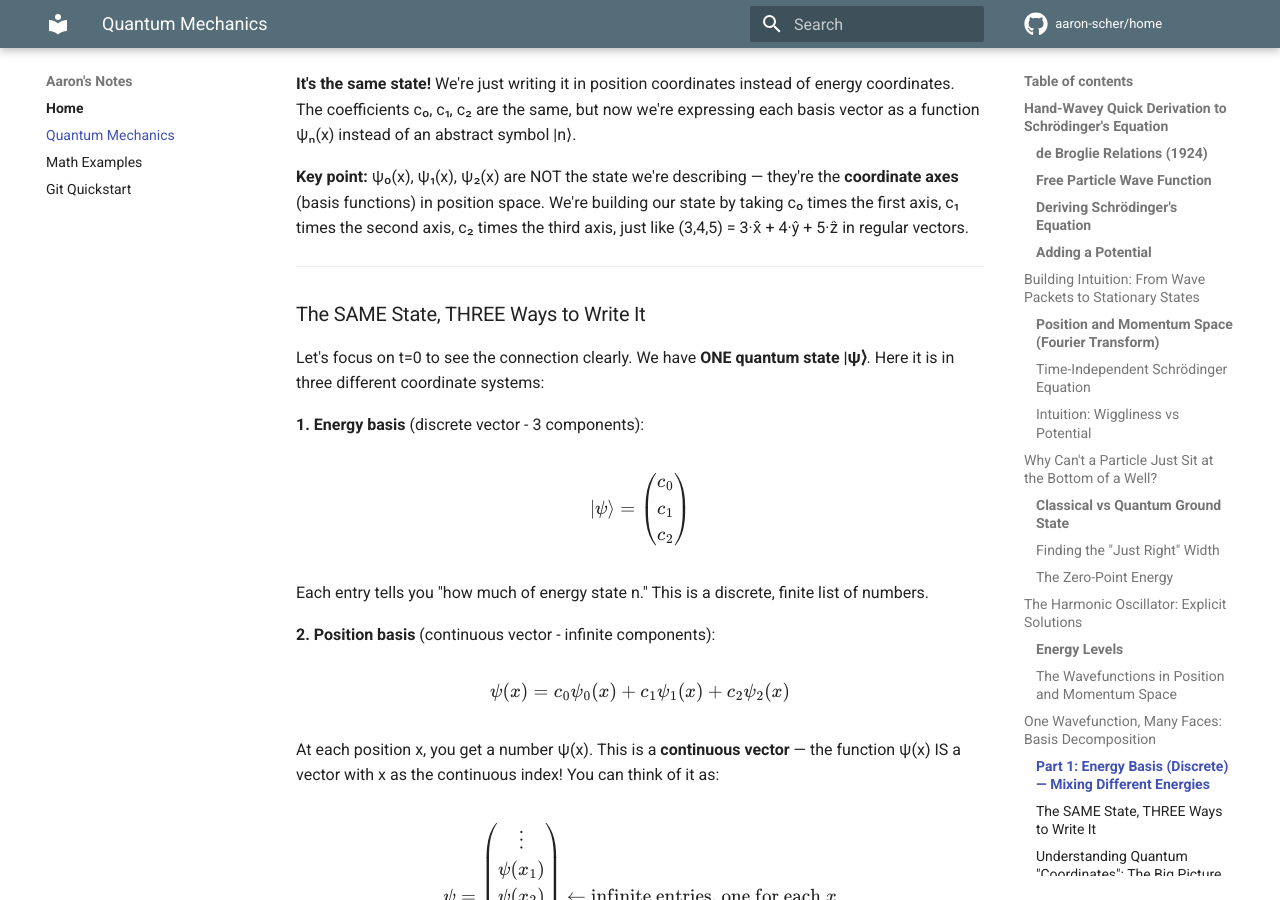
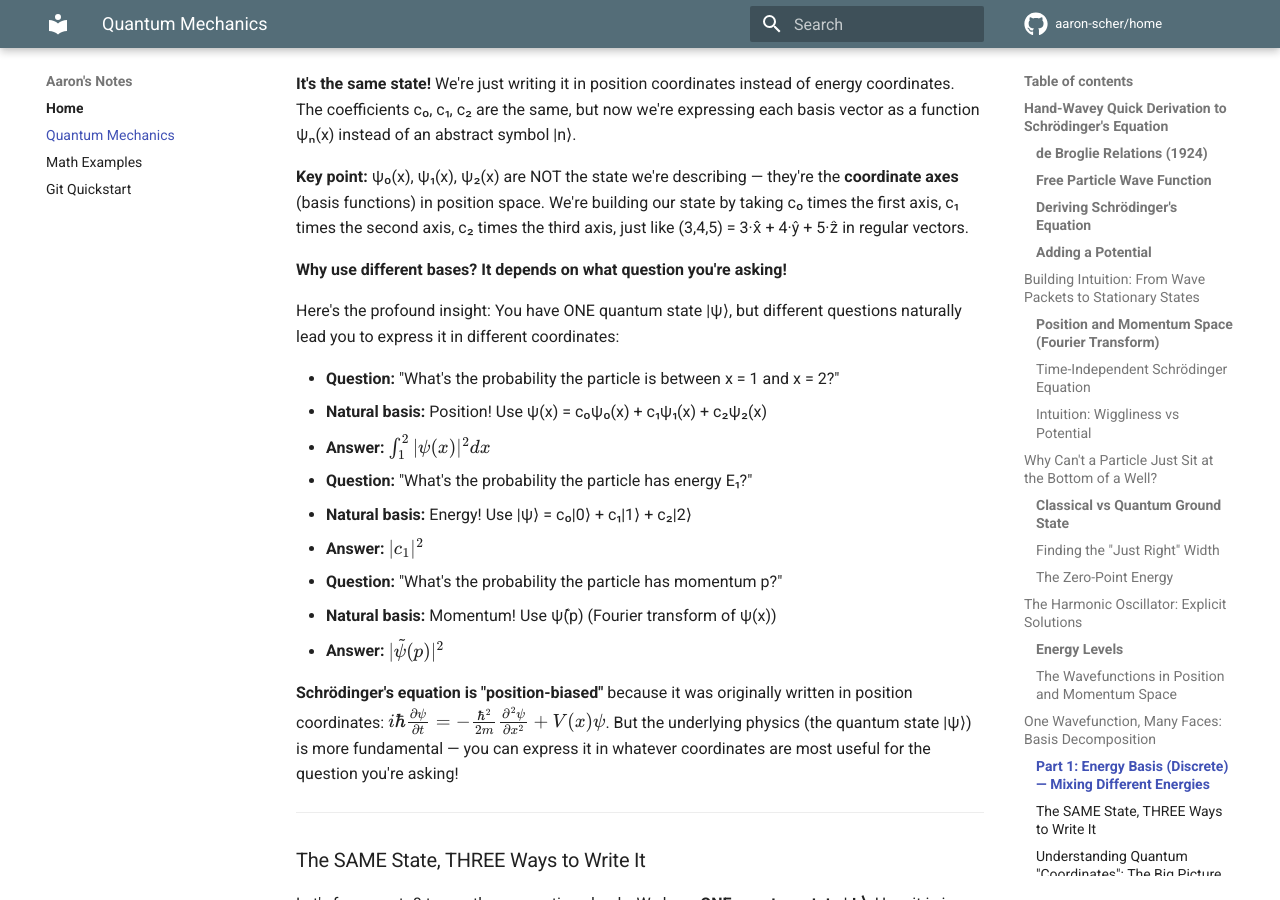
Before and after one commit to aaron-scher/home, an MkDocs documentation site: the page built from docs/quantum-mechanics.md, in a window 1280 px wide and 900 px high, scrolled down 11105 px. Built offline with MkDocs 1.6.1 and Material for MkDocs 9.7.7, drawn with Linux system fonts in a browser that asks for light colours; comment, search, counter and statistics services are not loaded.

Commit message:
Add profound insight: basis choice depends on the question
- Different questions naturally lead to different bases
- Position question → use ψ(x)
- Energy question → use |ψ⟩ = Σcₙ|n⟩
- Momentum question → use ψ̃(p)
- Schrödinger's equation is "position-biased"
- But quantum state |ψ⟩ is more fundamental
- Choose coordinates based on what you're measuring!

🤖 Generated with [Claude Code](https://claude.com/claude-code)

Co-Authored-By: Claude <noreply@anthropic.com>

```diff
--- a/docs/quantum-mechanics.md
+++ b/docs/quantum-mechanics.md
@@ -396,6 +396,24 @@ $$
 **It's the same state!** We're just writing it in position coordinates instead of energy coordinates. The coefficients c₀, c₁, c₂ are the same, but now we're expressing each basis vector as a function ψₙ(x) instead of an abstract symbol |n⟩.
 
 **Key point:** ψ₀(x), ψ₁(x), ψ₂(x) are NOT the state we're describing — they're the **coordinate axes** (basis functions) in position space. We're building our state by taking c₀ times the first axis, c₁ times the second axis, c₂ times the third axis, just like (3,4,5) = 3·x̂ + 4·ŷ + 5·ẑ in regular vectors.
+
+**Why use different bases? It depends on what question you're asking!**
+
+Here's the profound insight: You have ONE quantum state |ψ⟩, but different questions naturally lead you to express it in different coordinates:
+
+- **Question:** "What's the probability the particle is between x = 1 and x = 2?"
+  - **Natural basis:** Position! Use ψ(x) = c₀ψ₀(x) + c₁ψ₁(x) + c₂ψ₂(x)
+  - **Answer:** $\int_1^2 |\psi(x)|^2 dx$
+
+- **Question:** "What's the probability the particle has energy E₁?"
+  - **Natural basis:** Energy! Use |ψ⟩ = c₀|0⟩ + c₁|1⟩ + c₂|2⟩
+  - **Answer:** $|c_1|^2$
+
+- **Question:** "What's the probability the particle has momentum p?"
+  - **Natural basis:** Momentum! Use ψ̃(p) (Fourier transform of ψ(x))
+  - **Answer:** $|\tilde{\psi}(p)|^2$
+
+**Schrödinger's equation is "position-biased"** because it was originally written in position coordinates: $i\hbar\frac{\partial\psi}{\partial t} = -\frac{\hbar^2}{2m}\frac{\partial^2\psi}{\partial x^2} + V(x)\psi$. But the underlying physics (the quantum state |ψ⟩) is more fundamental — you can express it in whatever coordinates are most useful for the question you're asking!
 
 ---
 
```
